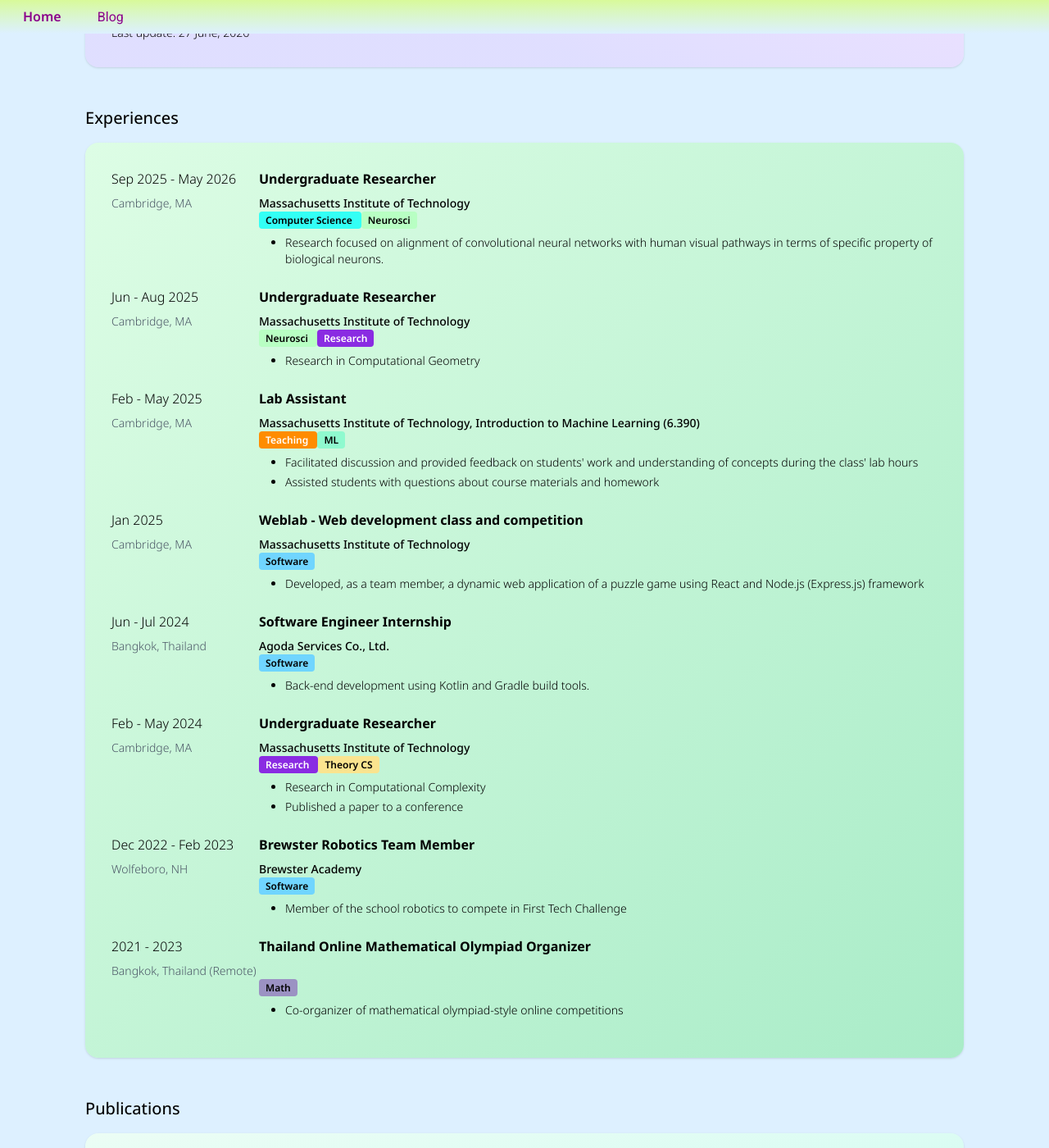
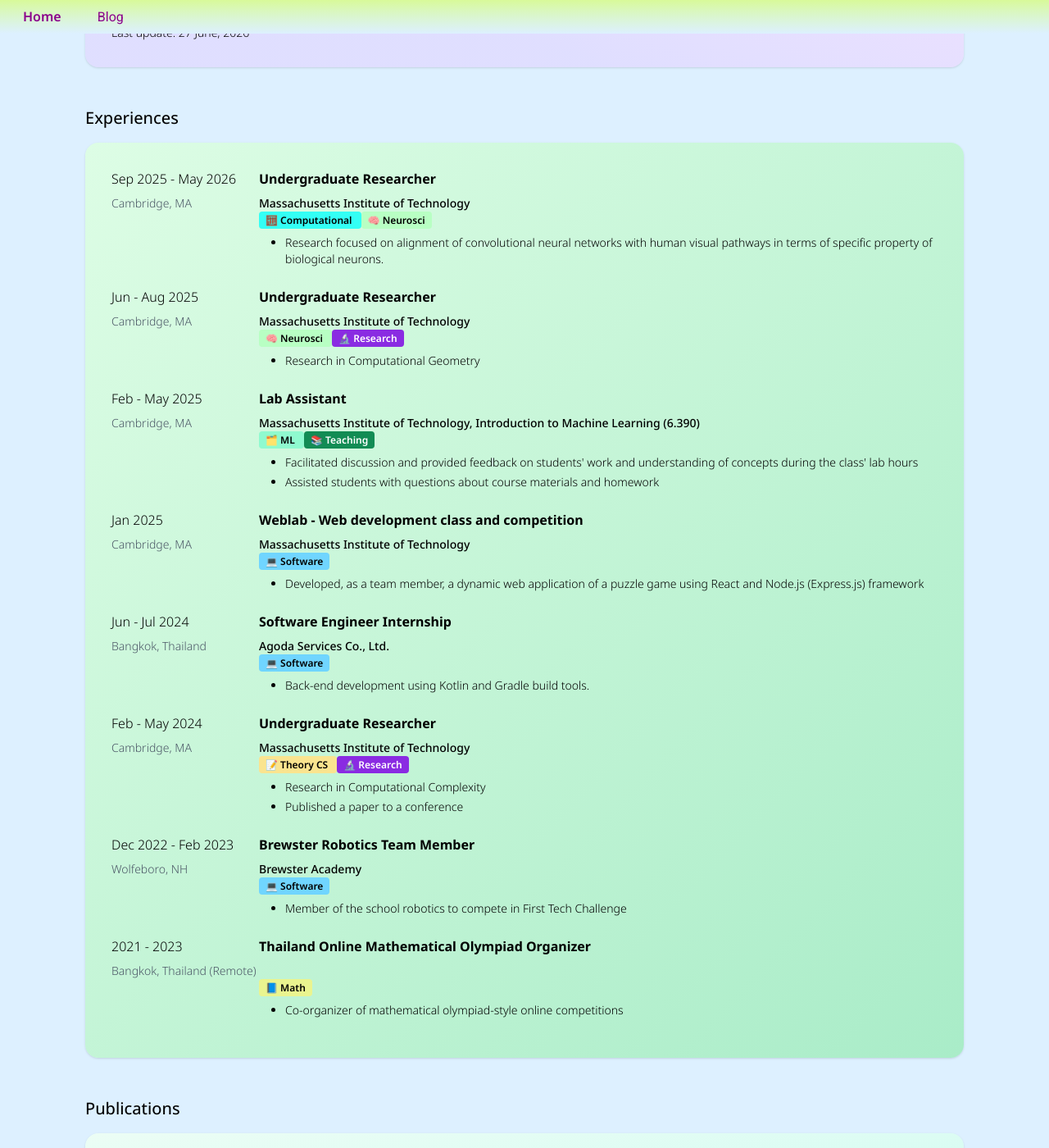
Before and after one commit to psi241/psi241.github.io, a Jekyll site: the page built from index.html, in a window 1280 px wide and 1400 px high, scrolled down 346 px. Shown: the whole window at 82% size. Built offline with Jekyll 4.4.1, drawn with Linux system fonts in a browser that asks for light colours.

Commit message:
Adding emoji

```diff
--- a/_data/tags.yml
+++ b/_data/tags.yml
@@ -1,29 +1,29 @@
 subjects:
   theorycs:
-    name: Theory CS
+    name: "📝 Theory CS"
     color: "#fae48f"
   ml:
-    name: ML
+    name: "🗂️ ML"
     color: "#8ffacf"
   se:
-    name: Software
+    name: "💻 Software"
     color: "#70d5ff"
   ai:
-    name: AI
+    name: "🤖 AI"
     color: "#9bceff"
   neuro:
-    name: Neurosci
+    name: "🧠 Neurosci"
     color: "#b8ffc3"
   comp:
-    name: Computer Science
+    name: "🧮 Computational"
     color: "#33fff5"
   math:
-    name: Math
-    color: "#9b92c3"
+    name: "📘 Math"
+    color: "#eaf48f"
 jobs:
   teaching:
-    name: Teaching
-    color: "#FF8C00"
+    name: "📚 Teaching"
+    color: "#128C54"
   research:
-    name: Research
+    name: "🔬 Research"
     color: "#8A2BE2"
```
Also changed, not shown: _data/exp.yml (+4 -4 lines).
